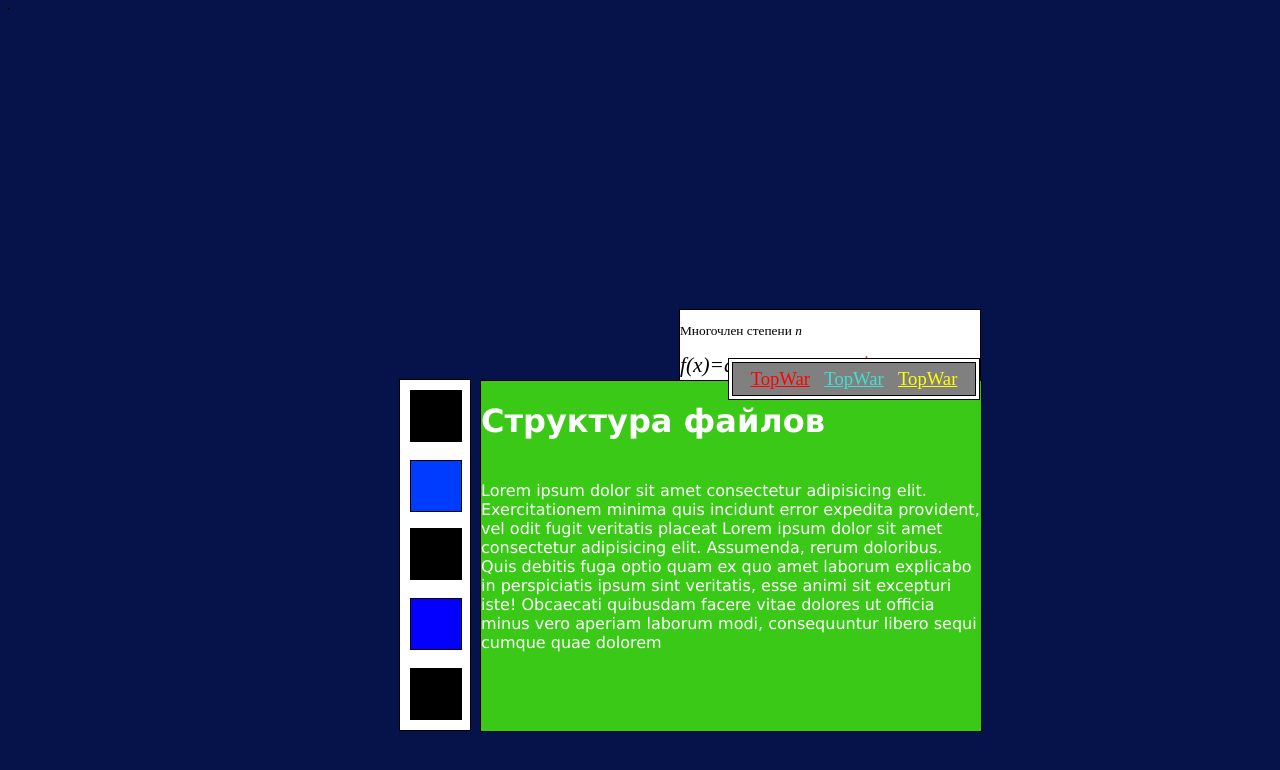
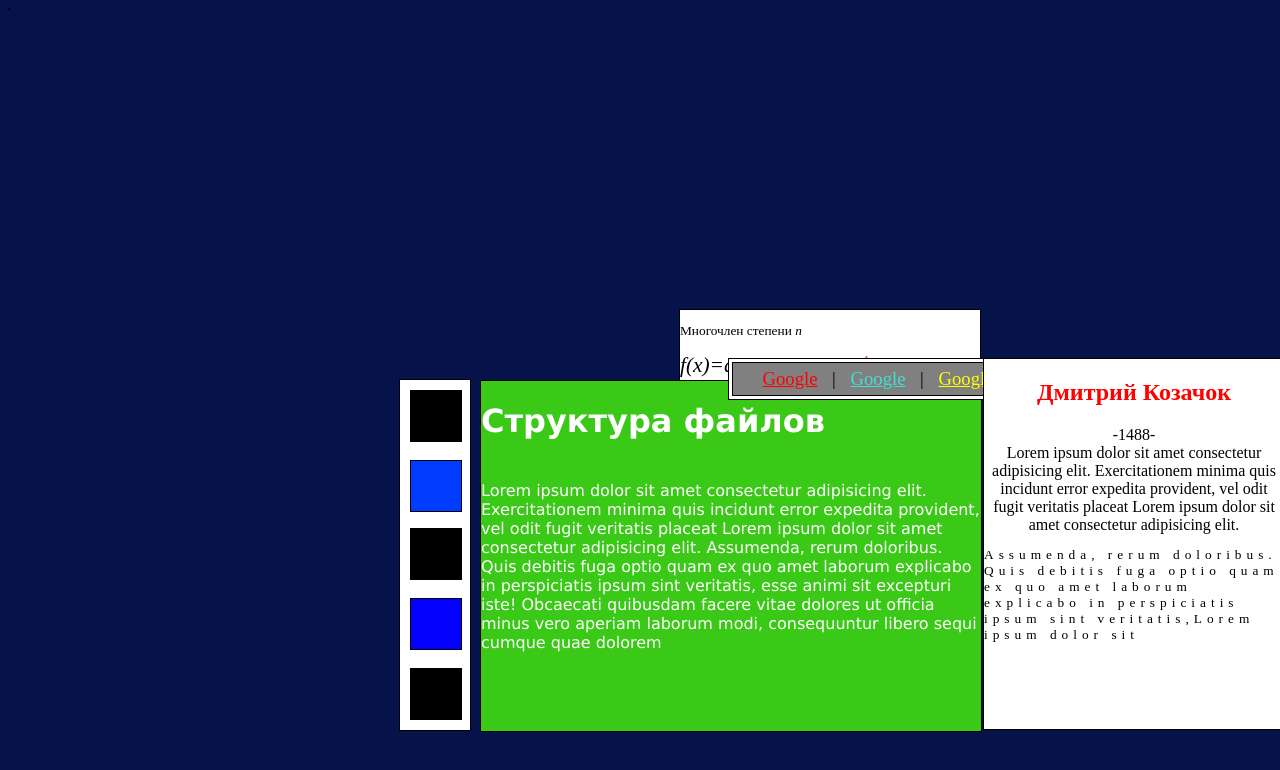
Before and after one commit to JimKozachok/htmlcss_Kozachok, a plain HTML site: page lesson4/hw4.html in a window 1280 px wide. Drawn offline with Linux system fonts and the light colour scheme.

Commit message:
жду коментарии

```diff
--- a/lesson4/final.html
+++ b/lesson4/hw4.html
@@ -85,14 +85,14 @@
             color: #ffffff;
         }
         .forth{
-            width: 250px;
+            width: 300px;
             height: 40px;
             background: rgb(255, 255, 255);
-            right:  300px;
+            right:  250px;
             bottom: 400px;
         }
         #Gray1{
-            width: 242px;
+            width: 290px;
             height: 32px;
             background: gray;
             left: 3px;
@@ -109,7 +109,21 @@
             text-align: center;
             word-spacing: 10px;
         }
-    </style>
+        .fifth{
+    margin:350px 975px;
+    width: 300px;
+    height:370px;
+    background: rgb(255, 255, 255);
+    text-align: center;
+}
+p+h2{
+    color:red;
+    text-align:center;
+}
+p.one{
+    letter-spacing: 5px;
+    text-align: left;
+}
     </style>
 </head>
 <body>
@@ -133,11 +147,17 @@
  <div class="forth">
         <div id="Gray1">
             <p class="underline1">
-        <a href="https://topwar.ru/" class=underline; style=color:red; title="TopWar">TopWar</a>
-        <a href="https://topwar.ru/" class=underline; style=color:turquoise; title="TopWar">TopWar</a>
-        <a href="https://topwar.ru/" class=underline; style=color:yellow; title="TopWar">TopWar</a>
+        <a href="https://google.com/" class=underline; style=color:red; title="Google">Google</a>
+        |
+        <a href="https://google.com/" class=underline; style=color:turquoise; title="Google">Google</a>
+        |
+        <a href="https://google.com/" class=underline; style=color:yellow; title="Google">Google</a>
             </p>
             </div>
                  </div>
+                 <div class="fifth">
+                    <p><h2>Дмитрий Козачок</h2>-1488-<br>Lorem ipsum dolor sit amet consectetur adipisicing elit. Exercitationem minima quis incidunt error expedita provident, vel odit fugit veritatis placeat Lorem ipsum dolor sit amet consectetur adipisicing elit. </p>
+                    <p class="one"> Assumenda, rerum doloribus. Quis debitis fuga optio quam ex quo amet laborum explicabo in perspiciatis ipsum sint veritatis,Lorem ipsum dolor sit  </p>
+                    </div>
 </body>
 </html>
```
Also changed, not shown: lesson4/demo.html (deleted, +0 -48 lines).
